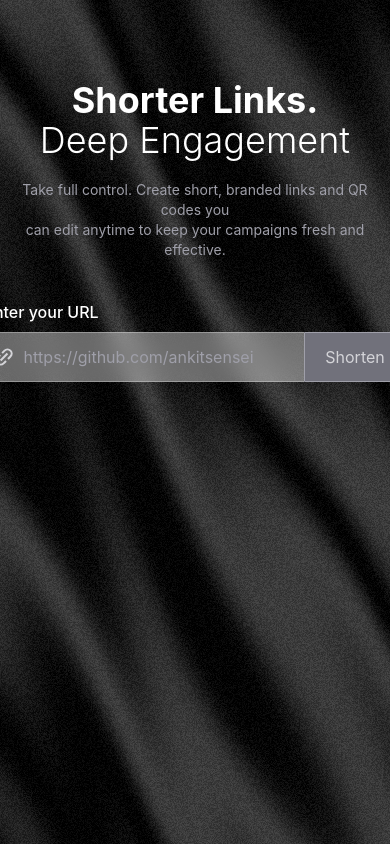
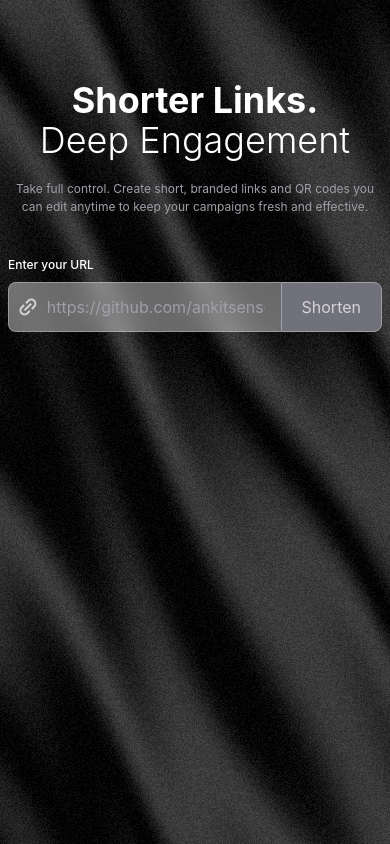
Before and after one commit to ankitsensei/url-shortener, a React (Vite) app in the folder frontend/: page / in a window 390 px wide. Built offline with nearby package versions, Linux system fonts and the light colour scheme.

Commit message:
style: responsive design

```diff
--- a/frontend/src/pages/Hero.tsx
+++ b/frontend/src/pages/Hero.tsx
@@ -57,7 +57,7 @@ const Hero = () => {
 
       <div className="relative z-10">
         <Toaster position="top-center" reverseOrder={false} />
-        <div className="flex flex-col justify-center items-center mt-20 px-4">
+        <div className="flex flex-col justify-center items-center mt-20 px-2">
           <div className="flex flex-col items-center gap-5">
             <div className="flex flex-col items-center">
               <p className="font-bold text-4xl md:text-5xl text-white">
@@ -69,7 +69,7 @@ const Hero = () => {
               </p>
             </div>
 
-            <p className="text-zinc-400 text-center text-sm lg:text-md">
+            <p className="text-zinc-400 text-center text-[12px] md:text-md">
               Take full control. Create short, branded links and QR codes you
               <br />
               can edit anytime to keep your campaigns fresh and effective.
@@ -78,12 +78,14 @@ const Hero = () => {
 
           <form
             onSubmit={handleSubmit(onSubmit)}
-            className="mt-10 flex flex-col gap-2"
+            className="mt-10 flex flex-col gap-2 w-full md:w-120 lg:w-auto"
           >
-            <label className="text-white font-medium">Enter your URL</label>
+            <label className="text-white font-medium text-[12px] md:text-sm">
+              Enter your URL
+            </label>
 
-            <div className="flex items-center">
-              <div className="border border-r-0 border-white/30 backdrop-blur-md bg-white/40 w-80 lg:w-[440px] rounded-lg rounded-r-none flex items-center px-2">
+            <div className="flex items-center justify-center w-full">
+              <div className="border border-r-0 border-white/30 backdrop-blur-md bg-white/40 w-full lg:w-[440px] rounded-lg rounded-r-none flex items-center px-2">
                 <IoLinkSharp className="text-zinc-300 rotate-135 text-2xl" />
 
                 <input
@@ -110,11 +112,11 @@ const Hero = () => {
           </form>
 
           {generatedNewUrl && (
-            <div className="mt-5 flex justify-between items-center w-80 lg:w-[540px] border border-white/30 bg-white/40 backdrop-blur-md px-3 py-3 rounded-md">
+            <div className="mt-5 flex justify-between items-center w-full md:w-120 lg:w-135 border border-white/30 bg-white/40 backdrop-blur-md px-3 py-3 rounded-md">
               <input
                 type="text"
                 readOnly
-                className="w-full bg-transparent outline-none text-zinc-300"
+                className="bg-transparent outline-none text-zinc-300 w-full md:w-120 lg:w-full"
                 value={`http://localhost:5555/${generatedNewUrl}`}
               />
 
```
